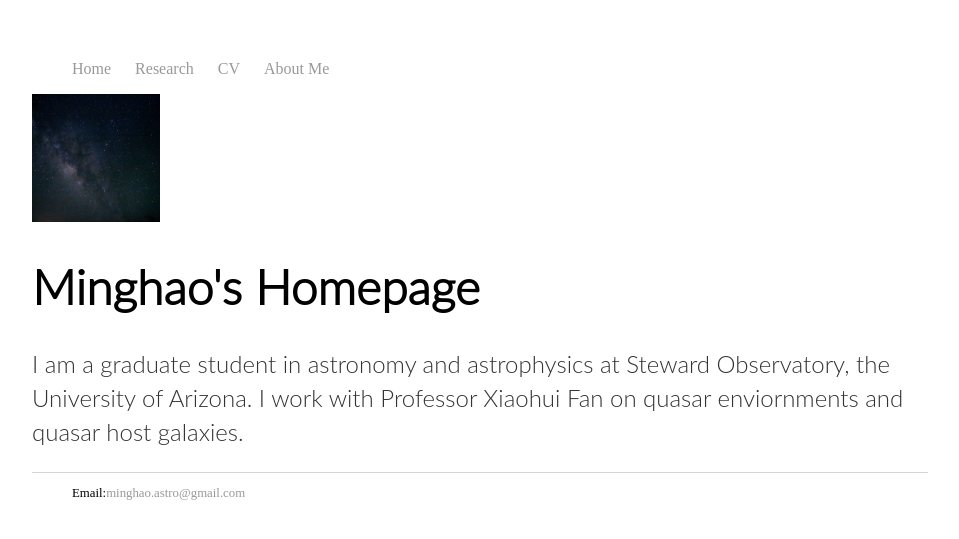
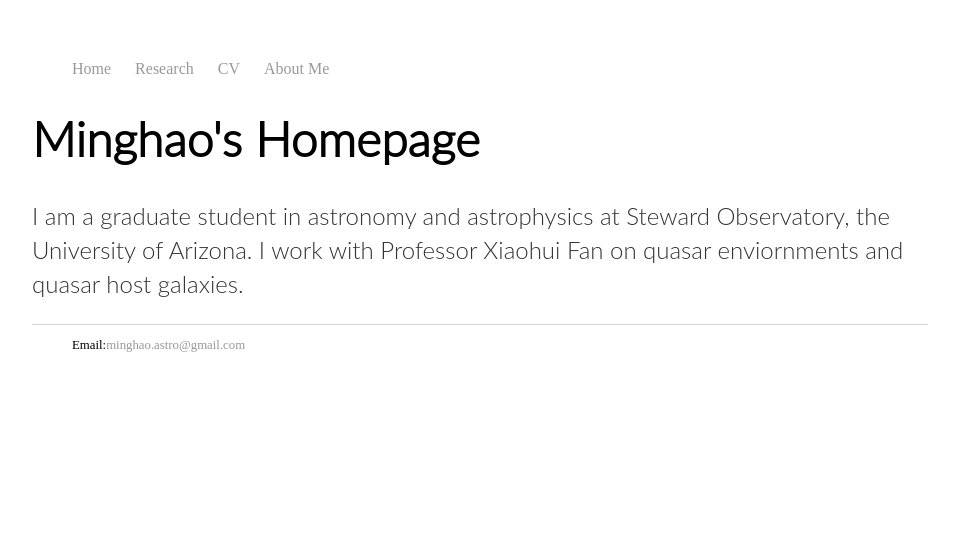
Before and after one commit to JianiDing/JianiDing.github.io, a Jekyll site: the page built from index.html, in a window 1280 px wide. Shown: the top 539 px of the page, without its empty margins (160-1119 px from the left). Built offline with Jekyll 4.4.1, drawn with Linux system fonts in a browser that asks for light colours.

Commit message:
Update index.html

```diff
--- a/index.html
+++ b/index.html
@@ -3,8 +3,8 @@ layout: default
 title: Minghao's Homepage
 ---
 
-<div class="blurb">
-	<img src="/mw.jpg" width=128 height=128>
+<div class="blurb" background="mw.jpg">
+	<!--img src="/mw.jpg" width=128 height=128-->
 	<h1 style="font-family:lato light">{{page.title}}</h1>
 	<p style="font-family:lato light">I am a graduate student in astronomy and astrophysics
 		at Steward Observatory, the University of Arizona.
```
